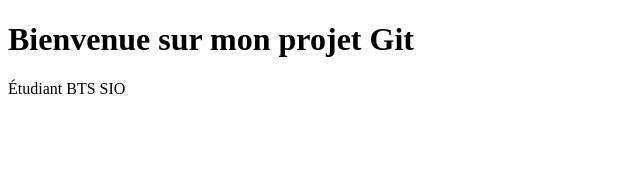
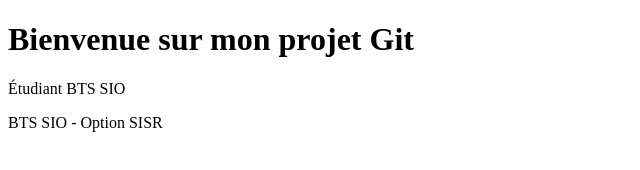
Before and after one commit to jmairey-ensitech/tp-git-bts-sio, a plain HTML site: page index.html in a window 1280 px wide. Shown: the whole page, without its empty margins (0-640 px from the left). Drawn offline with Linux system fonts and the light colour scheme.

Commit message:
feat: ajouter option BTS dans la page d'accueil

```diff
--- a/index.html
+++ b/index.html
@@ -7,5 +7,6 @@
 <body>
     <h1>Bienvenue sur mon projet Git</h1>
     <p>Étudiant BTS SIO</p>
+    <p>BTS SIO - Option SISR</p>
 </body>
 </html>
```
